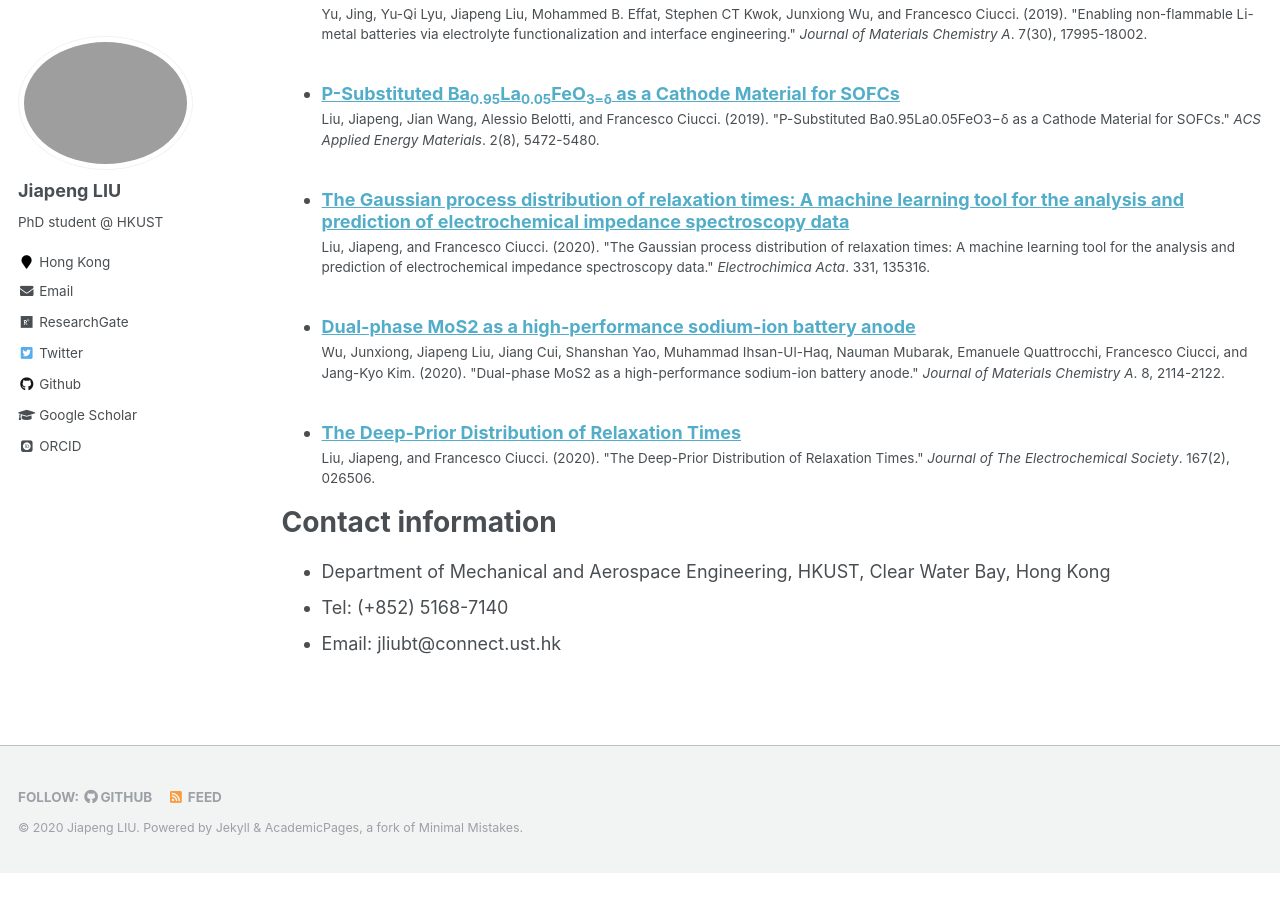
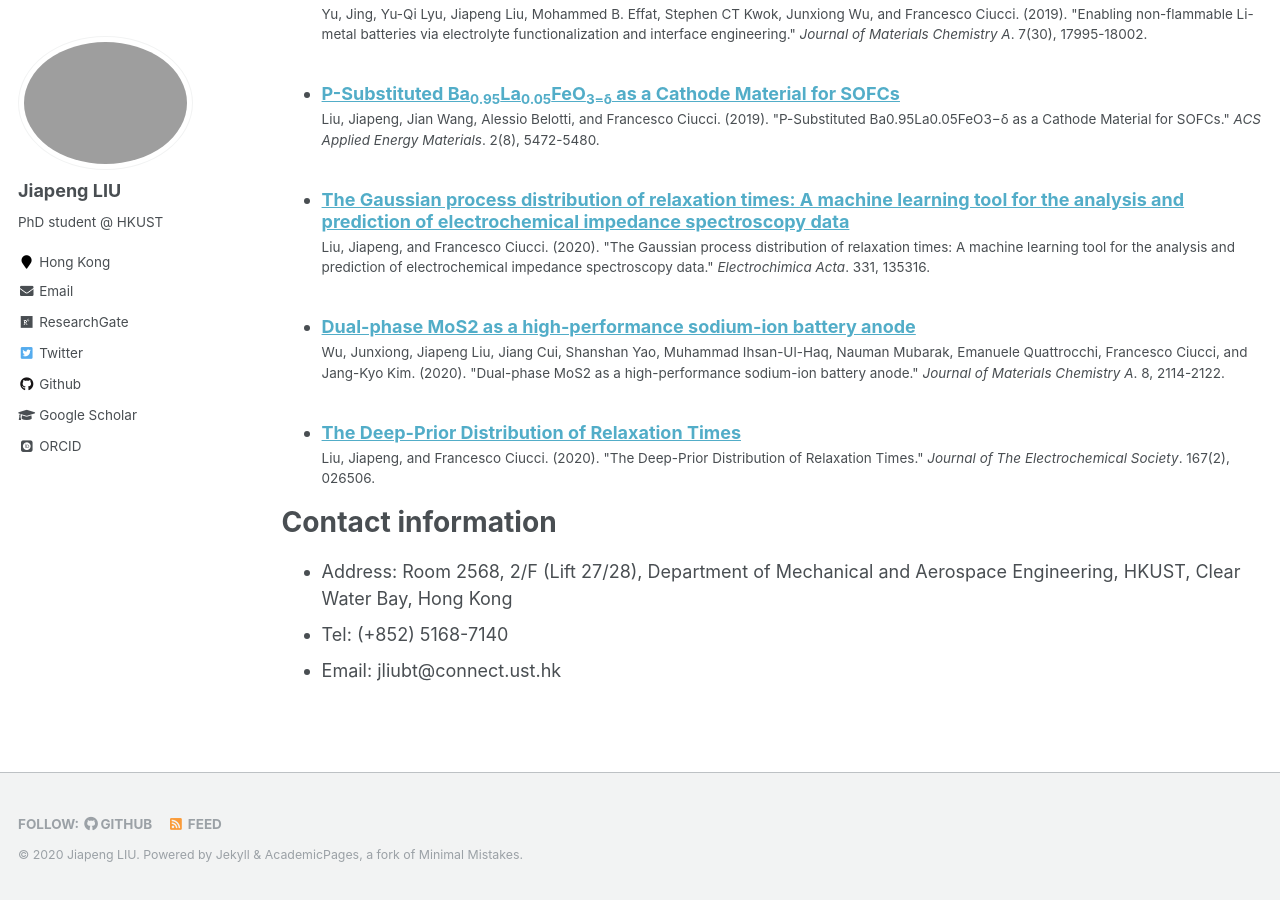
Before and after one commit to jiapeng-liu/jiapeng-liu.github.io, a Jekyll site: the page built from _pages/cv.md, in a window 1280 px wide and 900 px high, scrolled down 1967 px. Built offline with Jekyll 4.4.1, drawn with Linux system fonts in a browser that asks for light colours; some web fonts are replaced; before the commit the page ends 2840 px from its top, so only the background shows below that.

Commit message:
init commit

```diff
--- a/_pages/cv.md
+++ b/_pages/cv.md
@@ -67,6 +67,6 @@ Teaching
 
 Contact information
 ======
-* Department of Mechanical and Aerospace Engineering, HKUST, Clear Water Bay, Hong Kong
+* Address: Room 2568, 2/F (Lift 27/28),  Department of Mechanical and Aerospace Engineering,  HKUST, Clear Water Bay, Hong Kong
 * Tel: (+852) 5168-7140
 * Email: jliubt@connect.ust.hk
```
Also changed, not shown: _data/navigation.yml (+5 -2 lines), _pages/contact.md (added, +16 -0 lines).
